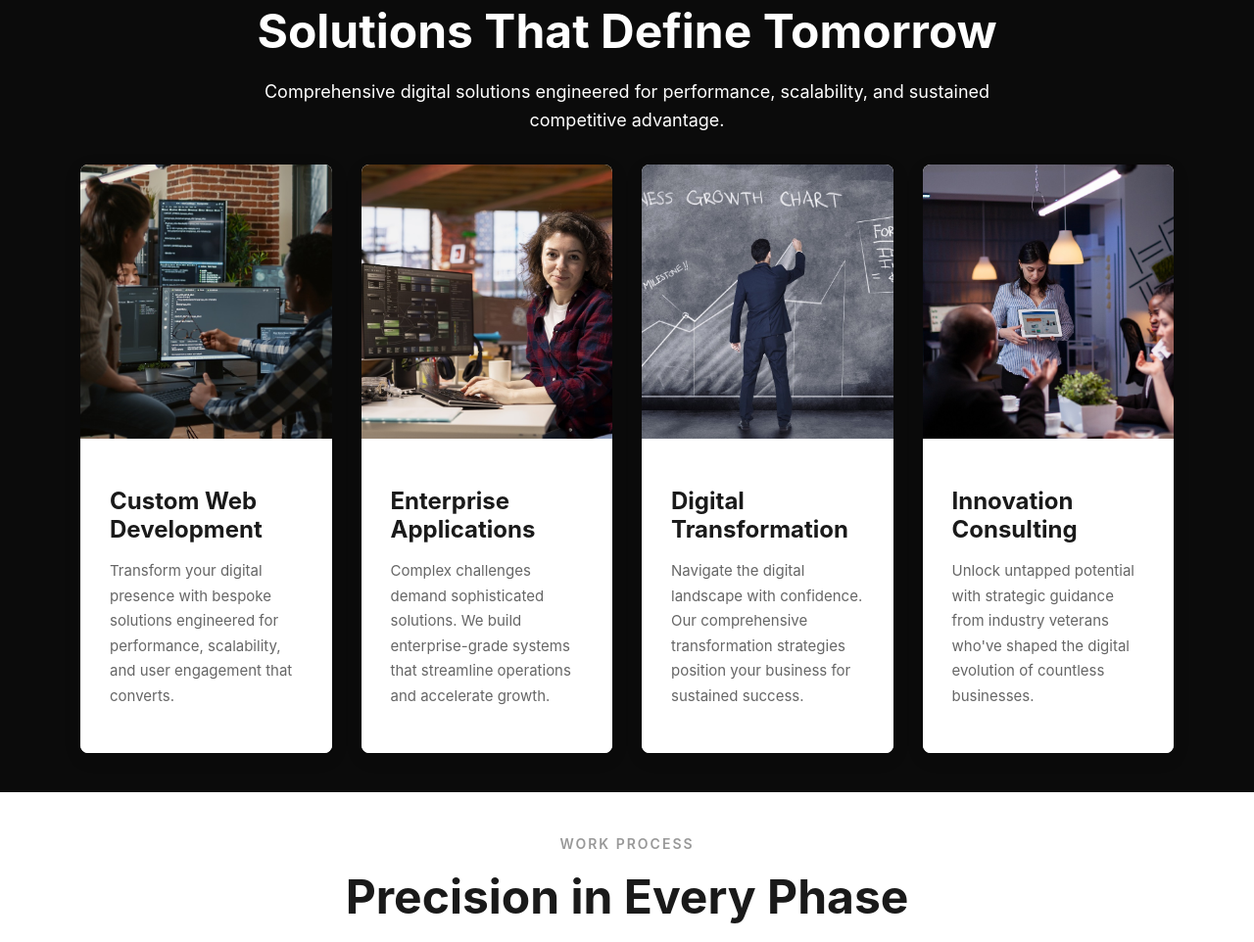
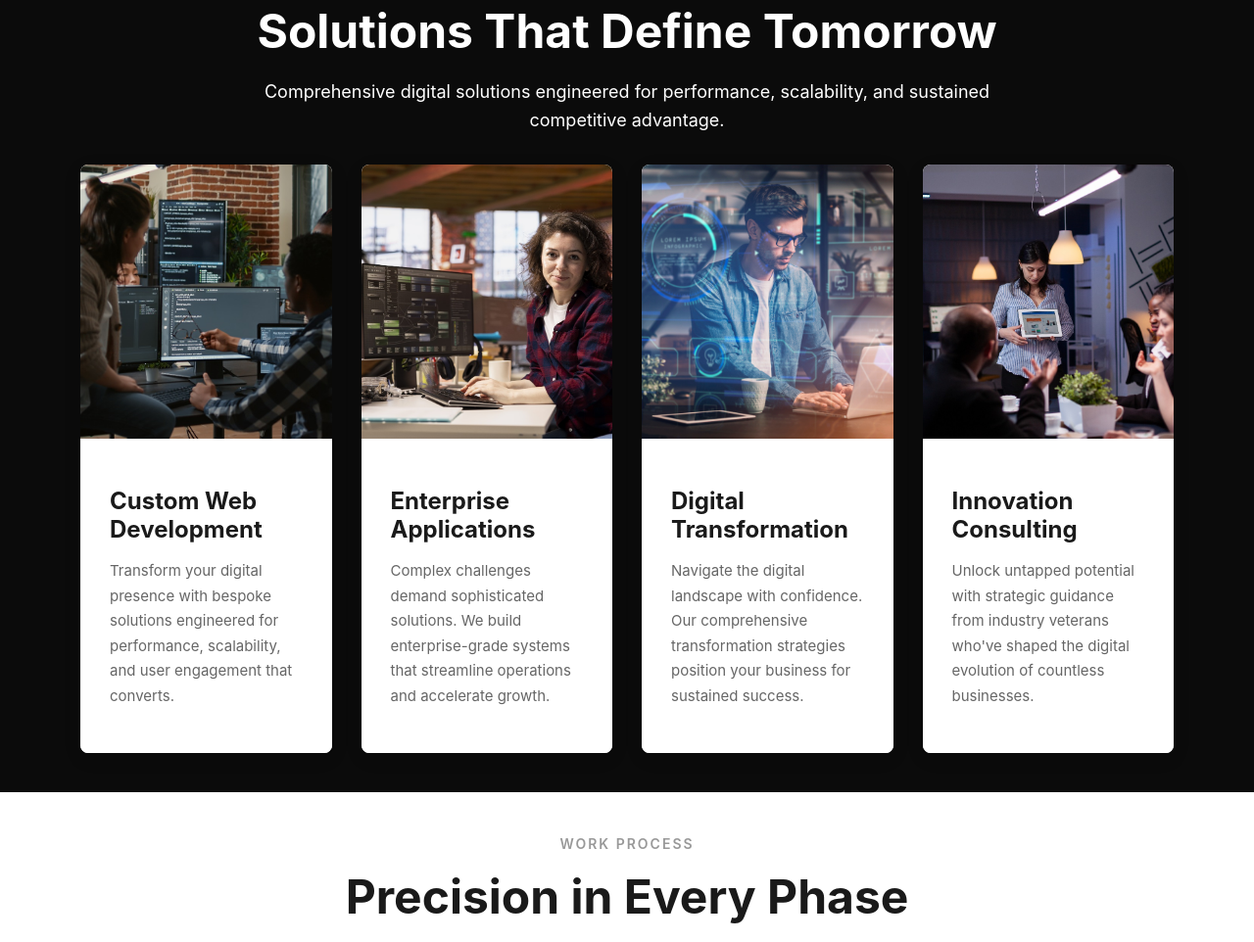
Before and after one commit to andirajugayathri/WebX, a plain HTML site: page index.html in a window 1280 px wide. Shown: the part 1711-2673 px from the top of the page at 98% size. Drawn offline with nearby package versions, Linux system fonts and the light colour scheme.

Commit message:
updated changes

```diff
--- a/index.html
+++ b/index.html
@@ -180,7 +180,7 @@
                 <!-- Service Card 3 -->
                 <div class="webx-services-card">
                     <div class="webx-services-card-image">
-                        <img src="assets/images/service-img3.jpg" alt="Digital Transformation">
+                        <img src="assets/images/digital-transformation.jpg" alt="Digital Transformation">
                         <!-- <div class="webx-services-card-icon">
                             <i class="fas fa-rocket"></i>
                         </div> -->
```
Also changed, not shown: assets/images/digital-transformation.jpg (added).
